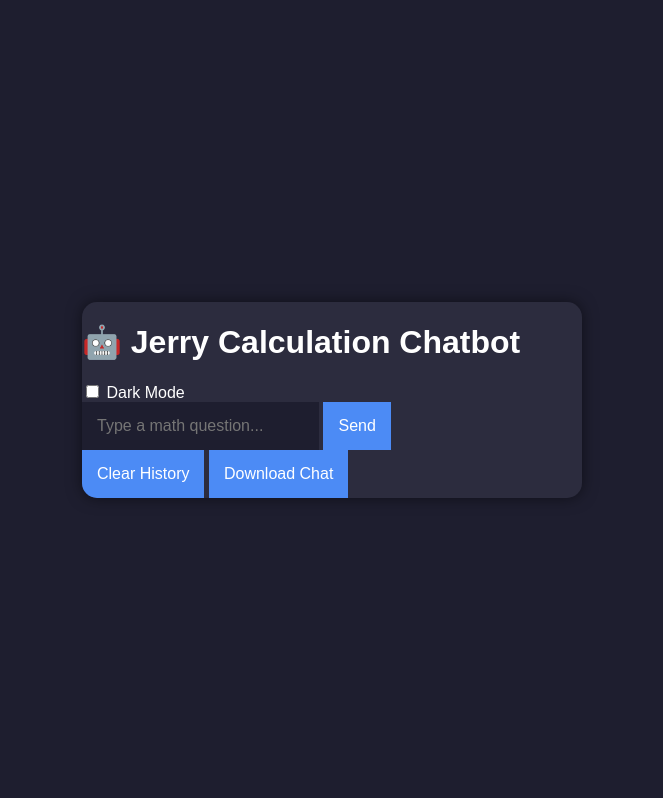
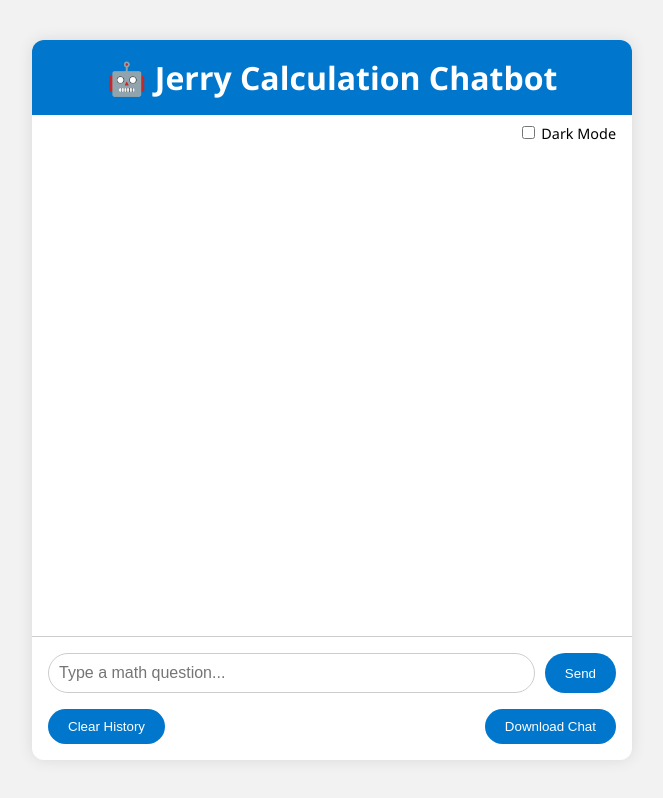
Before and after one commit to Damlard01/jerry-chatbot, a plain HTML site: page index.html in a window 1280 px wide. Shown: the whole page, without its empty margins (308-971 px from the left). Drawn offline with Linux system fonts and the light colour scheme.

Commit message:
Update style.css

```diff
--- a/style.css
+++ b/style.css
@@ -1,121 +1,113 @@
-/* Dark Mode Styles (default) */
 body {
+  font-family: 'Segoe UI', sans-serif;
+  background-color: var(--bg);
+  color: var(--text);
   margin: 0;
-  font-family: Arial, sans-serif;
-  background-color: #1e1e2f; /* Dark background */
-  color: white; /* Light text */
-  display: flex;
-  justify-content: center;
-  align-items: center;
-  height: 100vh;
+  padding: 0;
+  transition: all 0.3s ease;
+}
+
+:root {
+  --bg: #f2f2f2;
+  --text: #000;
+  --primary: #0077cc;
+  --user-bg: #d1e7dd;
+  --bot-bg: #e7f1ff;
+}
+
+body.dark {
+  --bg: #121212;
+  --text: #e0e0e0;
+  --primary: #00aaff;
+  --user-bg: #1e3d2f;
+  --bot-bg: #1f2f4f;
 }
 
 .chat-container {
-  width: 90%;
-  max-width: 500px;
-  background-color: #2c2c3e; /* Dark chat container */
-  border-radius: 15px;
-  box-shadow: 0 0 15px rgba(0,0,0,0.5);
+  max-width: 600px;
+  margin: 40px auto;
+  background-color: #ffffff;
+  border-radius: 12px;
+  box-shadow: 0 0 15px rgba(0,0,0,0.1);
+  overflow: hidden;
   display: flex;
   flex-direction: column;
-  overflow: hidden;
+  height: 90vh;
 }
 
-.chat-box {
-  flex-grow: 1;
-  padding: 15px;
-  overflow-y: auto;
-  height: 70vh;
+body.dark .chat-container {
+  background-color: #1e1e1e;
 }
 
-.bot-message, .user-message {
-  max-width: 80%;
+h1 {
+  background-color: var(--primary);
+  color: white;
+  padding: 1rem;
+  text-align: center;
+  margin: 0;
+}
+
+#chat-box {
+  flex: 1;
+  padding: 1rem;
+  overflow-y: auto;
+  display: flex;
+  flex-direction: column;
+  gap: 1rem;
+}
+
+.message {
   padding: 10px 15px;
   border-radius: 20px;
-  margin: 10px 0;
-  line-height: 1.4;
+  max-width: 80%;
+  font-size: 1rem;
 }
 
-.bot-message {
-  background-color: #444; /* Bot messages */
-  align-self: flex-start;
+.user {
+  align-self: flex-end;
+  background-color: var(--user-bg);
+  color: var(--text);
 }
 
-.user-message {
-  background-color: #4c8bf5; /* User messages */
-  align-self: flex-end;
-  color: white;
+.bot {
+  align-self: flex-start;
+  background-color: var(--bot-bg);
+  color: var(--text);
 }
 
-form {
+.input-area {
   display: flex;
-  border-top: 1px solid #444;
+  padding: 1rem;
+  border-top: 1px solid #ccc;
 }
 
 input[type="text"] {
   flex: 1;
-  padding: 15px;
-  border: none;
-  background: #1e1e2f;
-  color: white;
-  font-size: 16px;
+  padding: 10px;
+  font-size: 1rem;
+  border-radius: 20px;
+  border: 1px solid #ccc;
+  margin-right: 10px;
 }
 
 button {
-  background-color: #4c8bf5;
+  padding: 10px 20px;
+  background-color: var(--primary);
   color: white;
   border: none;
-  padding: 15px;
-  cursor: pointer;
-  font-size: 16px;
-}
-
-#export-chat {
-  position: absolute;
-  top: 50px;
-  right: 10px;
-  background-color: #f39c12;
-  padding: 10px 20px;
+  border-radius: 20px;
   cursor: pointer;
 }
 
-#export-chat:hover {
-  background-color: #e67e22;
+.actions {
+  padding: 0 1rem 1rem;
+  display: flex;
+  justify-content: space-between;
+  gap: 10px;
 }
 
-/* Light Mode Styles (Hidden by default) */
-body.light-mode {
-  background-color: #f5f5f5; /* Light background */
-  color: black; /* Dark text */
+#theme-toggle {
+  padding: 0.5rem 1rem;
+  font-size: 0.9rem;
+  text-align: right;
 }
-
-body.light-mode .chat-container {
-  background-color: #ffffff; /* Light chat container */
-  box-shadow: 0 0 15px rgba(0, 0, 0, 0.1);
-}
-
-body.light-mode .chat-box {
-  background-color: #e5e5e5; /* Light chat box */
-}
-
-body.light-mode .bot-message {
-  background-color: #cccccc; /* Bot messages in light mode */
-}
-
-body.light-mode .user-message {
-  background-color: #007bff; /* User messages in light mode */
-}
-
-body.light-mode form {
-  border-top: 1px solid #ddd;
-}
-
-body.light-mode input[type="text"] {
-  background: #f5f5f5;
-  color: black;
-}
-
-body.light-mode button {
-  background-color: #007bff;
-  color: white;
-}
```
